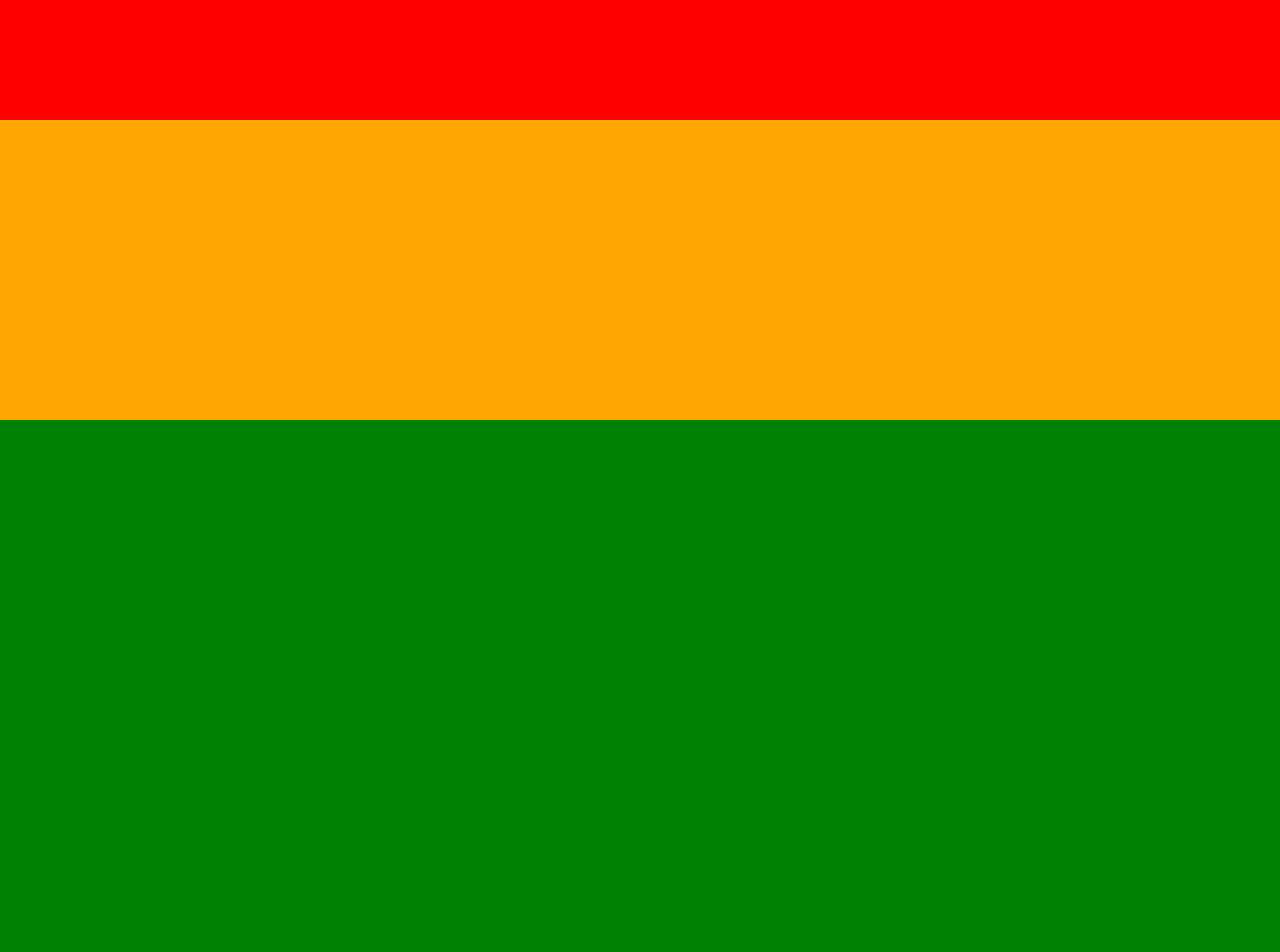
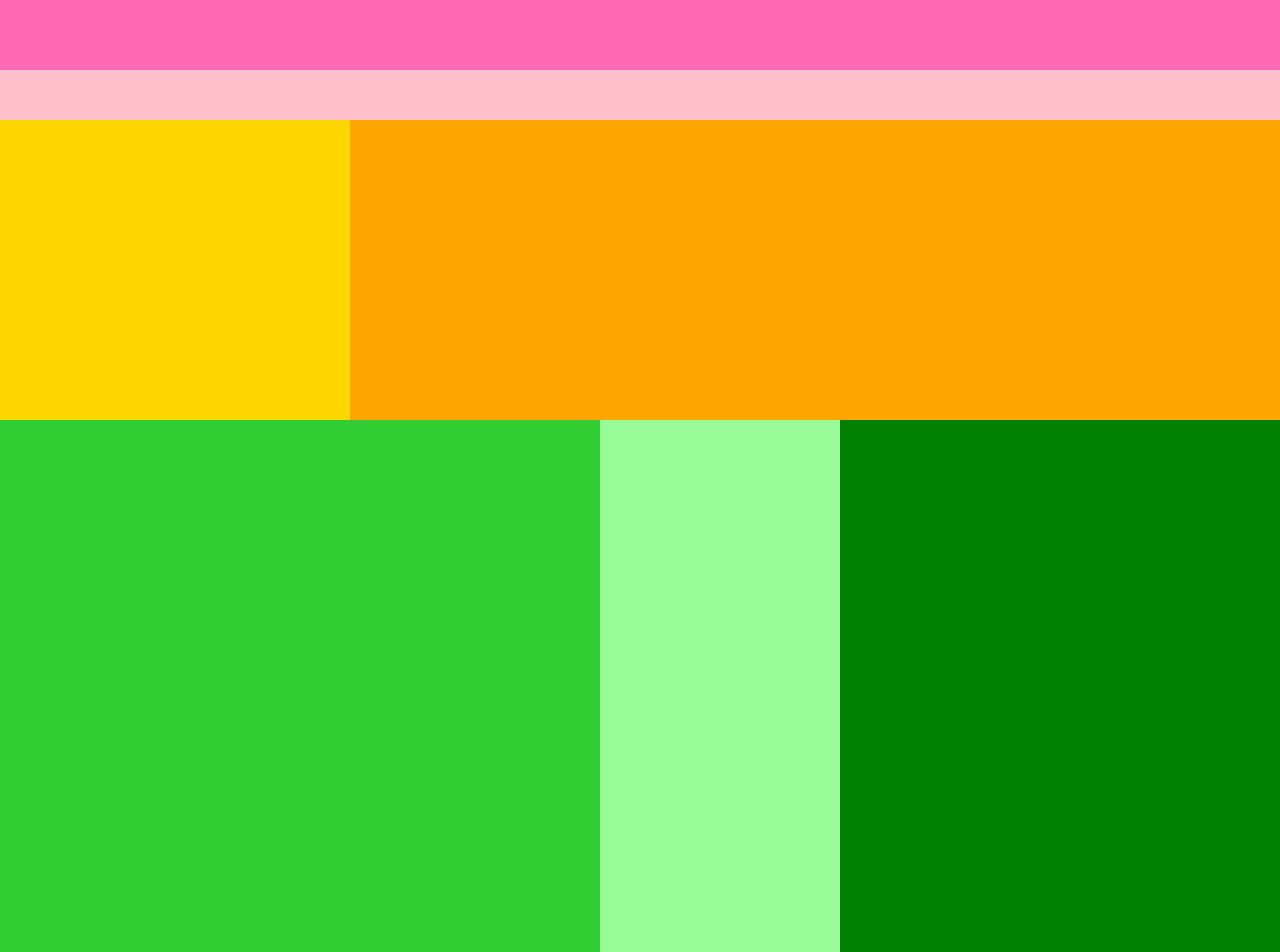
Before and after one commit to sttagami2/caravan, a plain HTML site: page index.html in a window 1280 px wide. Shown: the top 952 px of the page. Drawn offline with Linux system fonts and the light colour scheme.

Commit message:
[Update] 1-4 CSS

```diff
--- a/style.css
+++ b/style.css
@@ -2,6 +2,12 @@
 	margin: 0;
 	padding: 0;
 	box-sizing: border-box;
+}
+
+.clearfix::after {
+  content: "";
+  display: block;
+  clear: both;
 }
 
 .header {
@@ -9,15 +15,48 @@
   height: 120px;
   background-color: red;
 }
+.header-top {
+  width: 100%;
+  height: 70px;
+  background-color: hotpink;
+}
+.header-bottom {
+  width: 100%;
+  height: 50px;
+  background-color: pink;
+}
 
 .main-visual {
   width: 100%;
   height: 300px;
   background-color: orange;
 }
+.main-visual-content {
+  width: 350px;
+  height: 300px;
+  background-color: gold;
+}
 
 .main {
   width: 100%;
-  height: 1400px;
+  /* height: 1400px; */
   background-color: green;
 }
+.blog {
+  width: 600px;
+  height: 600px;
+  background-color: limegreen;
+  float: left;
+}
+.sidebar {
+  width: 240px;
+  height: 600px;
+  background-color: palegreen;
+  float: left;
+}
+
+.footer {
+	width : 100%;
+	height: 120px;
+	background-color: blue;
+}
```
